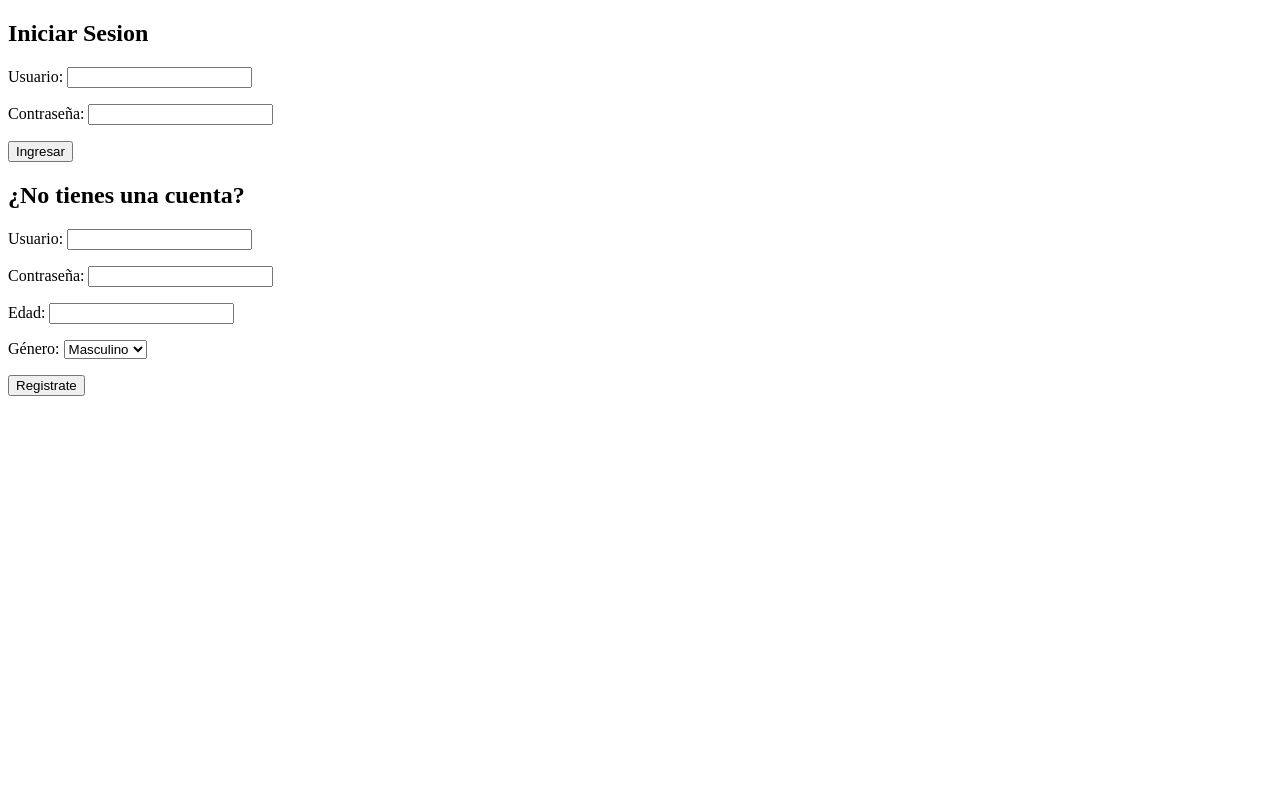
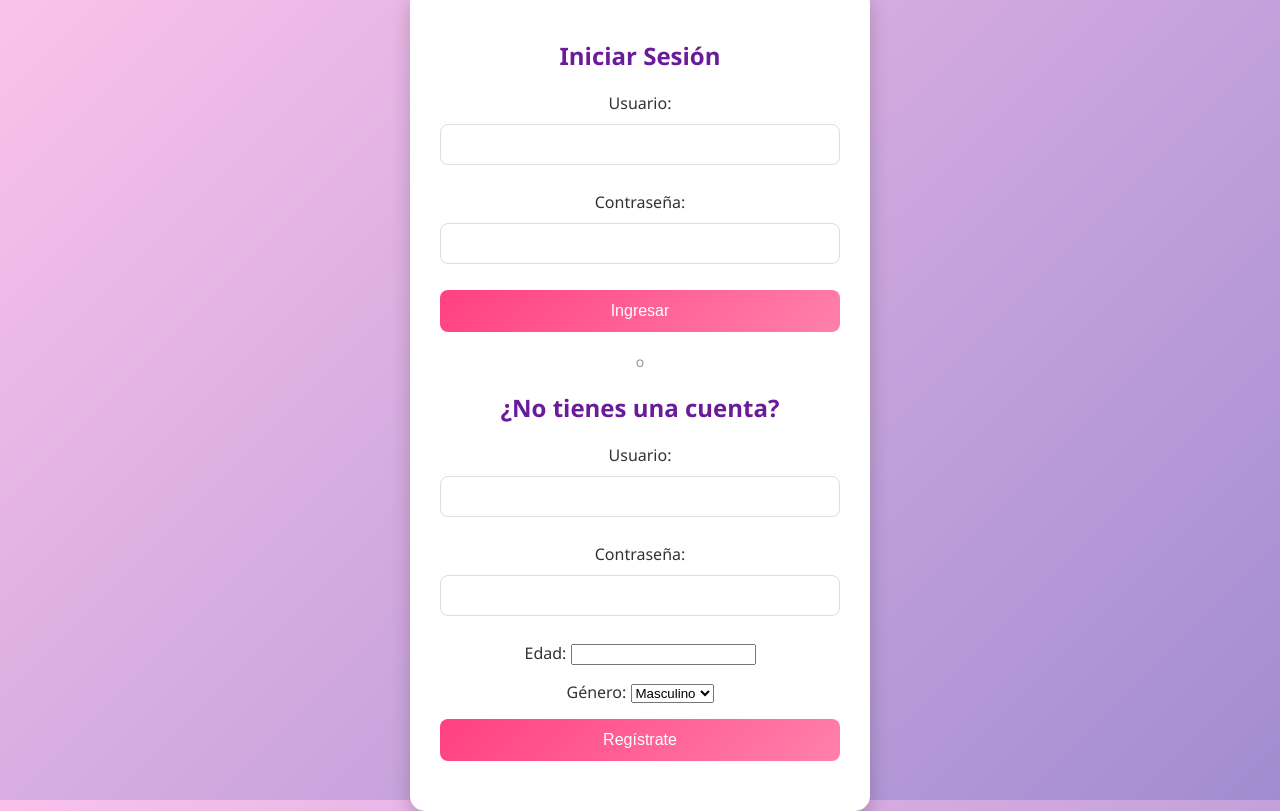
Before and after one commit to zaraiRamirezVega/Proyecto, a Django app: page / in a window 1280 px wide. Before the commit the page ends 396 px from the top, so only its background shows below. Run offline with Django 5.2, Linux system fonts and the light colour scheme.

Commit message:
third commit

```diff
--- a/myapp/templates/home.html
+++ b/myapp/templates/home.html
@@ -1,21 +1,82 @@
 <!DOCTYPE html>
-<html>
+<html lang="es">
 <head>
+    <meta charset="UTF-8">
+    <meta name="viewport" content="width=device-width, initial-scale=1.0">
     <title>Login/Register</title>
+    <style>
+        body {
+            background: linear-gradient(135deg, #fbc2eb 0%, #a18cd1 100%); /* Gradiente rosa-lila */
+            font-family: 'Segoe UI', Tahoma, Geneva, Verdana, sans-serif;
+            display: flex;
+            justify-content: center;
+            align-items: center;
+            height: 100vh;
+            margin: 0;
+            color: #333;
+        }
+        .container {
+            background-color: white;
+            padding: 30px;
+            border-radius: 15px;
+            box-shadow: 0 10px 20px rgba(0, 0, 0, 0.2);
+            max-width: 400px;
+            width: 100%;
+            text-align: center;
+        }
+        h2 {
+            color: #6a1b9a; /* Lila oscuro */
+            margin-bottom: 20px;
+        }
+        form {
+            margin-bottom: 20px;
+        }
+        input[type="text"], input[type="password"] {
+            width: 100%;
+            padding: 12px;
+            margin: 10px 0;
+            border: 1px solid #ddd;
+            border-radius: 8px;
+            box-sizing: border-box;
+        }
+        button {
+            width: 100%;
+            padding: 12px;
+            border: none;
+            border-radius: 8px;
+            background: linear-gradient(135deg, #ff4081, #ff80ab); /* Gradiente rosa */
+            color: white;
+            font-size: 16px;
+            cursor: pointer;
+            transition: background 0.3s ease;
+        }
+        button:hover {
+            background: linear-gradient(135deg, #ff80ab, #ff4081); /* Invertir gradiente al pasar mouse */
+        }
+        .divider {
+            margin: 20px 0;
+            font-size: 14px;
+            color: #999;
+        }
+    </style>
 </head>
 <body>
-    <h2>Iniciar Sesion</h2>
+    <div class="container">
+        <h2>Iniciar Sesión</h2>
         <form method="post">
             {% csrf_token %}
             {{ login_form.as_p }}
             <button type="submit" name="login">Ingresar</button>
         </form>
 
+        <div class="divider">o</div>
+
         <h2>¿No tienes una cuenta?</h2>
         <form method="post">
             {% csrf_token %}
             {{ register_form.as_p }}
-        <button type="submit" name="register">Registrate</button>
+            <button type="submit" name="register">Regístrate</button>
         </form>
+    </div>
 </body>
 </html>
```
Lines whose indentation alone changed are shown as unchanged.
